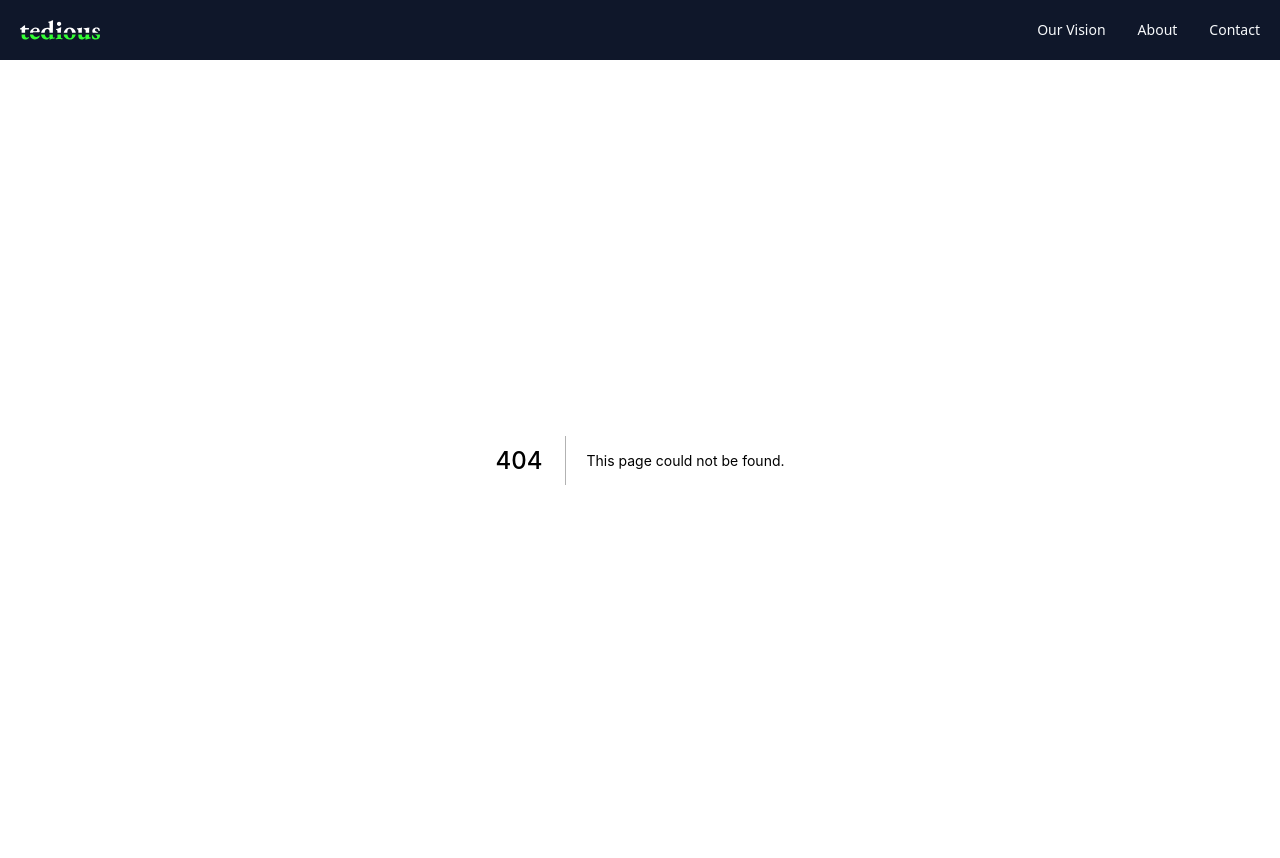
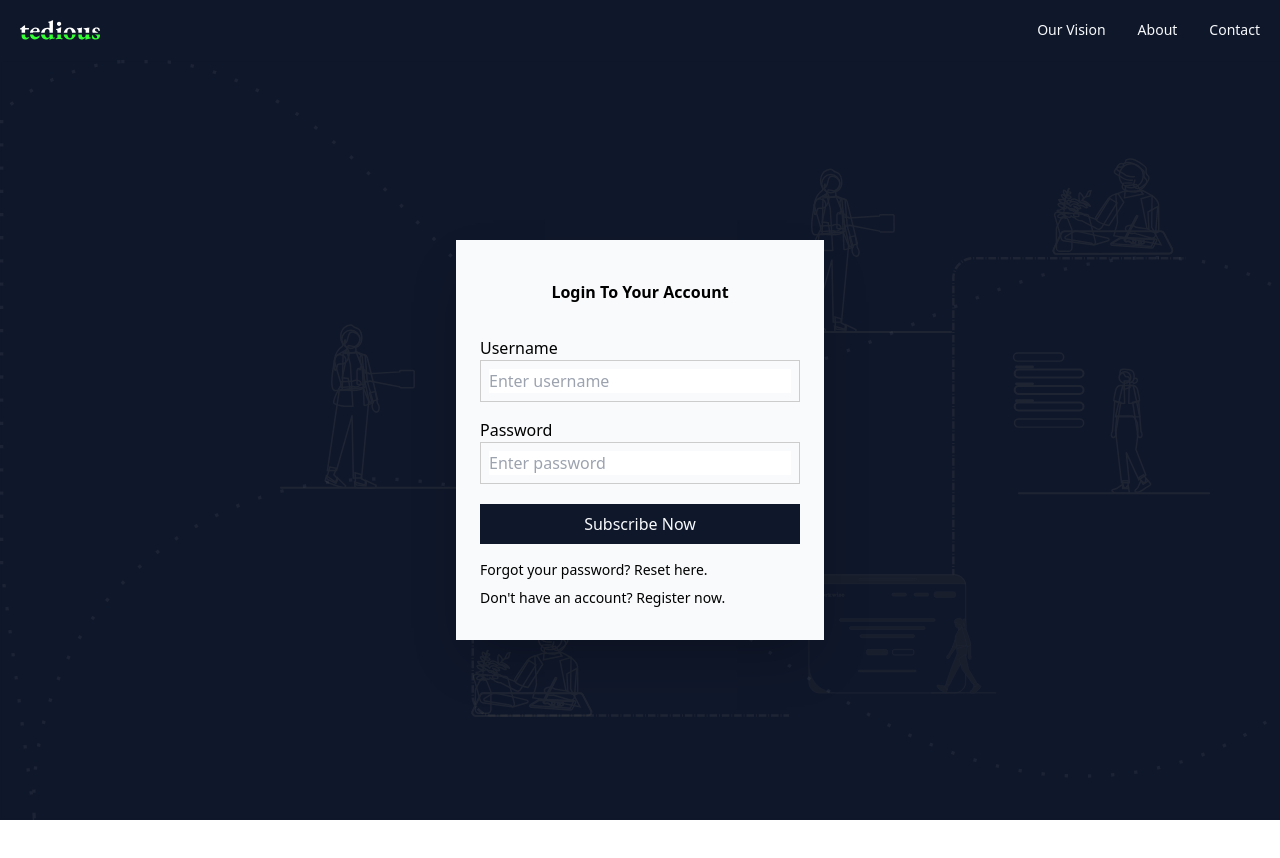
Before and after one commit to ErrolNtetha/lancing-client, a Next.js app: page /login in a window 1280 px wide. Before the commit this address had no page. After the commit the page ends 820 px from the top, so only its background shows below. Built offline with nearby package versions, Linux system fonts and the light colour scheme.

Commit message:
feat: created directories for UI components

```diff
--- /dev/null
+++ b/components/atoms/input/index.tsx
@@ -0,0 +1,34 @@
+import React from 'react';
+
+const inputContainer = 'flex items-center justify-between p-2 bg-white-p border border-gray outline-black w-full block';
+
+export interface InputProps {
+    value: string;
+    placeholder: string;
+    name: string;
+    type: string;
+    hasHideIcon?: boolean;
+    onChange: React.ChangeEventHandler<HTMLInputElement>
+    handleHideIcon?: React.MouseEventHandler<HTMLSpanElement>;
+}
+
+export const Input = ({ value, name, type, onChange, handleHideIcon, placeholder, hasHideIcon = false }: InputProps) => {
+    return (
+        <section className={inputContainer}>
+            <input
+                type={type}
+                name={name}
+                placeholder={placeholder}
+                autoComplete='off'
+                className='outline-none w-full'
+                value={value}
+                onChange={onChange}
+            />
+            { (hasHideIcon && value.length > 0) &&
+            <span onClick={handleHideIcon} className='pl-4 hover:cursor-pointer'>
+                Hide
+            </span>
+            }
+        </section>
+    );
+};
--- /dev/null
+++ b/components/atoms/label/index.tsx
@@ -0,0 +1,8 @@
+import React from 'react';
+
+interface Props {
+    htmlFor: string;
+    labelName: string;
+}
+
+export const Label = ({ htmlFor, labelName }: Props) => <label htmlFor={htmlFor}> {labelName} </label>
--- /dev/null
+++ b/components/molecules/formLabel/index.tsx
@@ -0,0 +1,33 @@
+import React from 'react';
+import { Input, InputProps } from '../../atoms/input';
+import { Label } from '../../atoms/label';
+
+interface IProps extends InputProps {
+    onChange: React.ChangeEventHandler<HTMLInputElement>;
+    value: string;
+    placeholder: string;
+    htmlFor: string;
+    labelName: string;
+    name: string;
+    type: string;
+    handleHideIcon?: React.MouseEventHandler<HTMLSpanElement>;
+    hasHideIcon?: boolean;
+}
+
+export const FormLabel = ({ onChange, handleHideIcon, type, value, name, placeholder, htmlFor, hasHideIcon, labelName  }: IProps) => {
+    return (
+        <section className='py-2'>
+            <Label htmlFor={htmlFor} labelName={labelName}
+            />
+            <Input
+                type={type}
+                value={value}
+                handleHideIcon={handleHideIcon}
+                name={name}
+                hasHideIcon={hasHideIcon}
+                onChange={onChange}
+                placeholder={placeholder}
+            />
+        </section>
+    );
+};
--- /dev/null
+++ b/components/organisms/login/index.tsx
@@ -0,0 +1,54 @@
+import Link from 'next/link';
+import React, { useState } from 'react';
+import { Button } from '../../atoms/button';
+import { FormLabel } from '../../molecules/formLabel';
+
+export const LoginForm = () => {
+    const [username, setUsername] = useState('');
+    const [password, setPassword] = useState('');
+    const [hidden, setHidden] = useState(true);
+
+    const submitHandler = () => {
+        console.log('submit: ', username, password);
+        setUsername('');
+        setPassword('');
+    }
+
+    return (
+        <section className='flex justify-center items-center bg-hero-bg bg-cover h-[95vh]'>
+            <section className='w-[20rem] md:w-[23rem]'>
+                <section  className='bg-white shadow-2xl w-full py-8 px-6'>
+                    <h4 className='pb-6 pt-2 text-center font-bold divide-gray'> Login To Your Account </h4>
+                    <FormLabel
+                        type='text'
+                        onChange={(e) => setUsername(e.target.value)}
+                        placeholder='Enter username'
+                        value={username}
+                        htmlFor='username'
+                        labelName='Username'
+                        name='username'
+                    />
+                    <FormLabel
+                        type={hidden ? 'password' : 'text'}
+                        onChange={(e) => setPassword(e.target.value)}
+                        placeholder='Enter password'
+                        value={password}
+                        htmlFor='password'
+                        labelName='Password'
+                        name='password'
+                        hasHideIcon={true}
+                        handleHideIcon={() => setHidden(!hidden)}
+                    />
+                    <Button
+                        handleClick={submitHandler}
+                        buttonText='Login'
+                        className='bg-slate text-white px-3 py-2 mt-3 w-full hover:opacity-80' />
+                    <section className='pt-4 text-sm'>
+                        <p className='pb-2'> Forgot your password? <Link href='reset' className='underline'> Reset here. </Link> </p>
+                        <p> Don&apos;t have an account? <Link href='register' className='underline'> Register now. </Link> </p>
+                    </section>
+                </section>
+            </section>
+        </section>
+    );
+};
--- /dev/null
+++ b/components/templates/login/index.tsx
@@ -0,0 +1,4 @@
+import React from 'react'
+import { LoginForm } from '../../organisms/login';
+
+export const Login = () => <LoginForm />
--- /dev/null
+++ b/pages/login/index.tsx
@@ -0,0 +1,21 @@
+import Head from 'next/head';
+import React from 'react';
+import { Login } from '../../components/templates/login';
+
+const LoginPage = () => {
+    return (
+        <React.Fragment>
+          <Head>
+            <title> Login Into Account </title>
+            <meta name='description' content='Login into your Tedious account.' />
+            <link rel='icon' href='/favicon.ico' />
+          </Head>
+
+        <section className='bg-slate'>
+            <Login />
+        </section>
+        </React.Fragment>
+    );
+};
+
+export default LoginPage;
```
